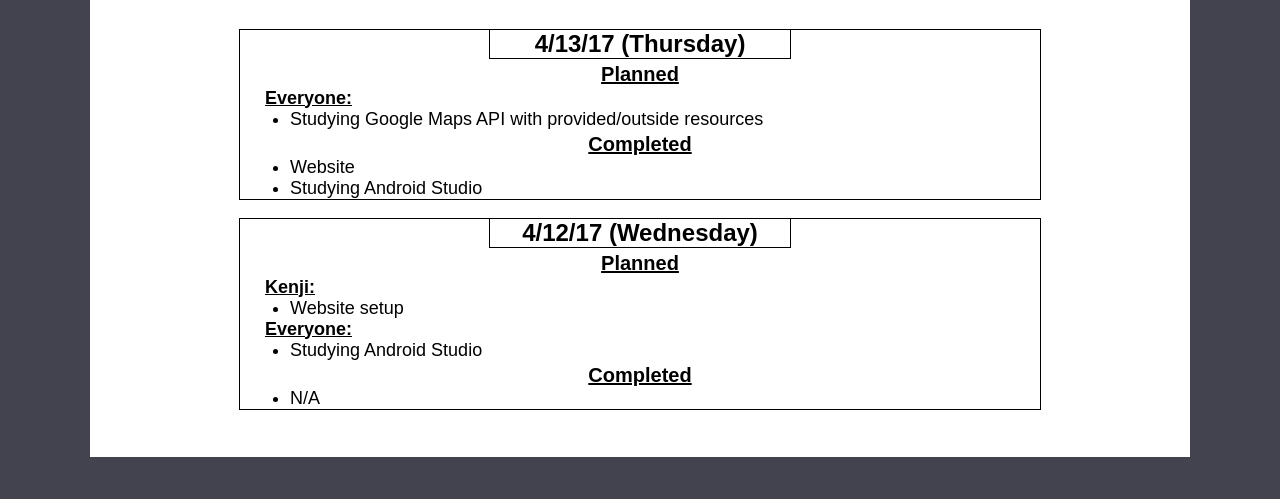
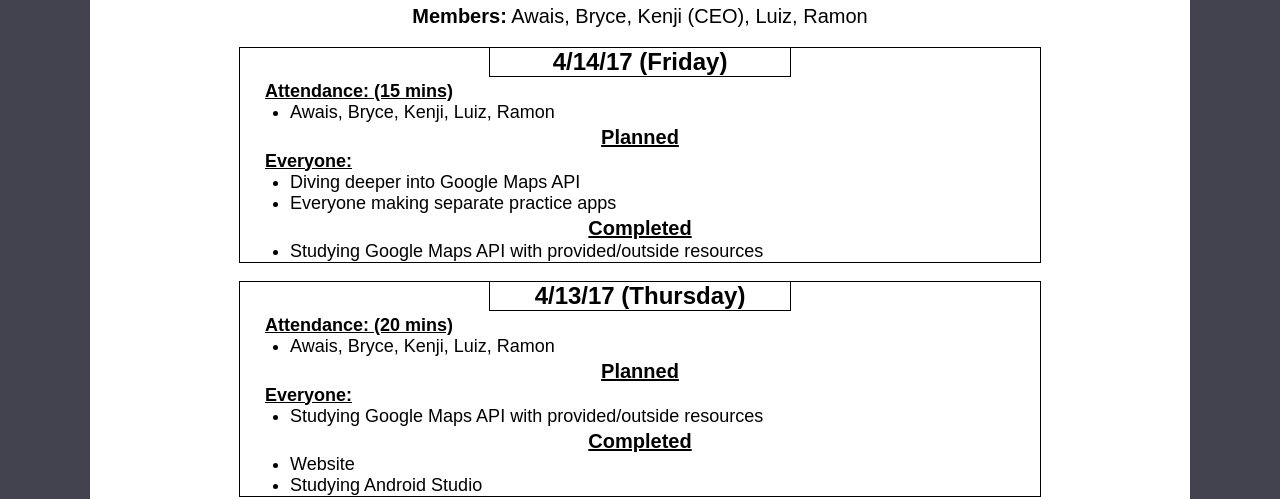
Before and after one commit to CS480-Bolide/CS-Bolide.github.io, a plain HTML site: page index.html in a window 1280 px wide. Shown: the part 457-956 px from the top of the page. Before the commit the page ends 922 px from the top, so only its background shows below. Drawn offline with nearby package versions, Linux system fonts and the light colour scheme; a script that the page names is missing.

Commit message:
added attendance, meeting duration, and new date

```diff
--- a/index.html
+++ b/index.html
@@ -17,11 +17,36 @@
 
         <div>
             <h1 class="name">CS480-Bolide</h1>
+            <p class="members"><b>Members:</b> Awais, Bryce, Kenji (CEO), Luiz, Ramon</p>
         </div><!-- Team Name -->
 
         <div><!-- Copy Paste this for entries -->
             <div class="logEntry">
+                <h2 class="logDate">4/14/17 (Friday)</h2>
+                <ul class="logText">
+                    <li class="person">Attendance: (15 mins)</li>
+                    <li>Awais, Bryce, Kenji, Luiz, Ramon</li>
+                </ul>
+                <h2 class="logTitle">Planned</h2>
+                <ul class="logText">
+                    <li class="person">Everyone: </li>
+                    <li>Diving deeper into Google Maps API</li>
+                    <li>Everyone making separate practice apps</li>
+                </ul>
+                <h2 class="logTitle">Completed</h2>
+                <ul class="logText">
+                    <li>Studying Google Maps API with provided/outside resources</li>
+                </ul>
+            </div>
+        </div><!-- End of log entry -->
+
+        <div><!-- Copy Paste this for entries -->
+            <div class="logEntry">
                 <h2 class="logDate">4/13/17 (Thursday)</h2>
+                <ul class="logText">
+                    <li class="person">Attendance: (20 mins)</li>
+                    <li>Awais, Bryce, Kenji, Luiz, Ramon</li>
+                </ul>
                 <h2 class="logTitle">Planned</h2>
                 <ul class="logText">
                     <li class="person">Everyone: </li>
@@ -38,6 +63,10 @@
         <div><!-- Copy Paste this for entries -->
             <div class="logEntry">
                 <h2 class="logDate">4/12/17 (Wednesday)</h2>
+                <ul class="logText">
+                    <li class="person">Attendance: (20 mins)</li>
+                    <li>Awais, Bryce, Kenji, Luiz, Ramon</li>
+                </ul>
                 <h2 class="logTitle">Planned</h2>
                 <ul class="logText">
                     <li class="person">Kenji:</li>
--- a/stylesheet.css
+++ b/stylesheet.css
@@ -33,6 +33,11 @@ body{
 .name{
     text-decoration: underline;
     font-size:50px;
+}
+
+.members{
+    margin-top:-25px;
+    font-size:20px;
 }
 
 .logEntry{
```
